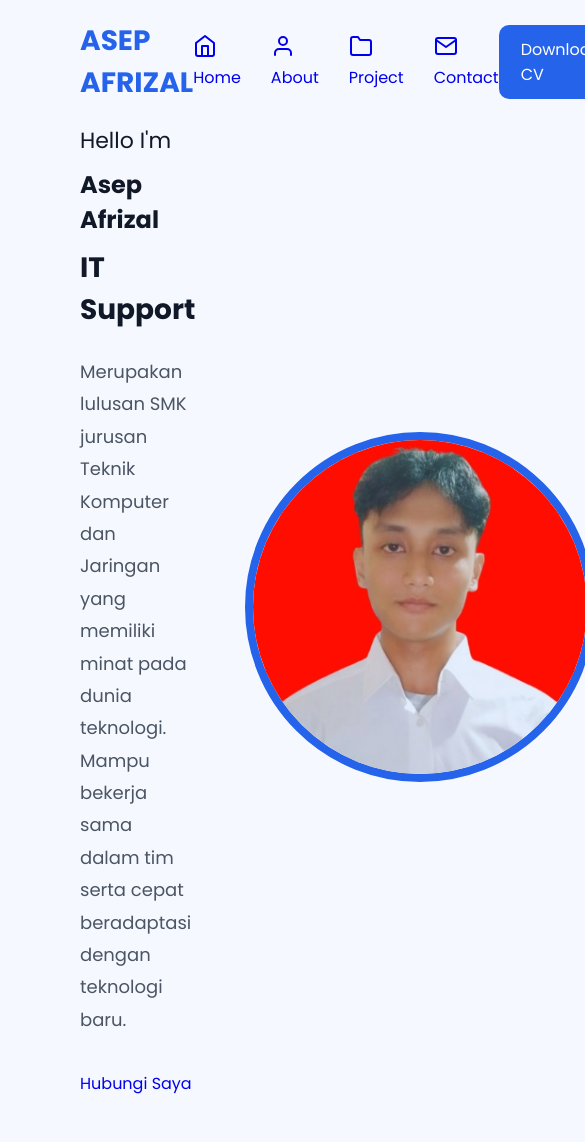
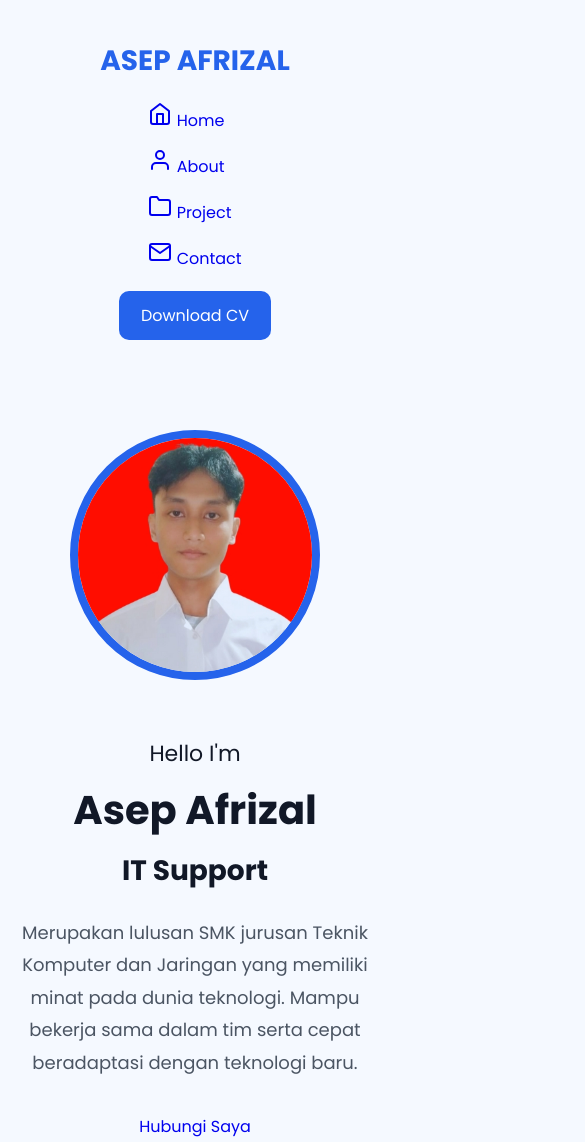
Before and after one commit to rizzdevelopment/portofolio-AsepAfrizal, a plain HTML site: page index.html in a window 390 px wide. Shown: the top 1142 px of the page, 585 px wide, since content can reach past the window. Drawn offline with nearby package versions, Linux system fonts and the light colour scheme.

Commit message:
responsive website

```diff
--- a/style.css
+++ b/style.css
@@ -345,3 +345,55 @@ nav ul li a:hover{
 .contact-card p{
     color: #4b5563;
 }
+
+@media screen and (max-width: 768px){
+
+    nav{
+        padding: 20px;
+        flex-direction: column;
+        gap: 20px;
+    }
+
+    nav ul{
+        flex-direction: column;
+        gap: 15px;
+    }
+
+    .hero{
+        flex-direction: column-reverse;
+        text-align: center;
+
+        padding: 50px 20px;
+    }
+
+    .hero-image img{
+        width: 250px;
+        height: 250px;
+    }
+
+    .hero-text h1{
+        font-size: 40px;
+    }
+
+    .hero-text h2{
+        font-size: 28px;
+    }
+
+    .buttons{
+        justify-content: center;
+        flex-wrap: wrap;
+    }
+
+    .skills,
+    .projects,
+    .contact{
+        padding: 80px 20px;
+    }
+
+    .skills-title h1,
+    .projects-title h1,
+    .contact-title h1{
+        font-size: 35px;
+    }
+
+}
```
